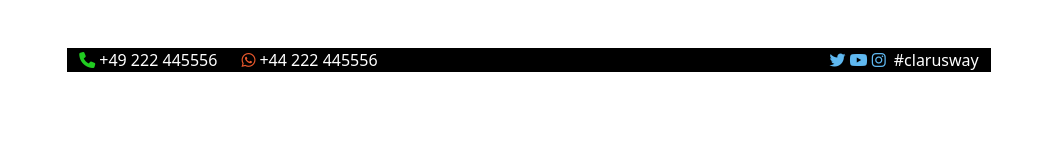
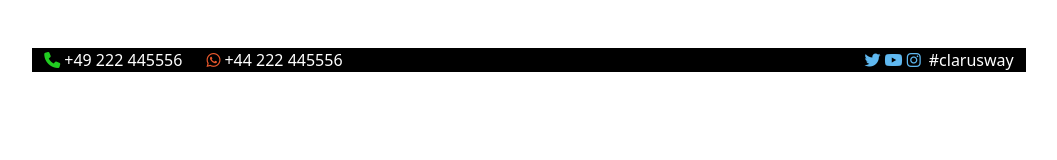
Before and after one commit to Yunusplt/Assignment_Bootstrap_Display_Flex, a plain HTML site: page index.html in a window 1280 px wide. Shown: the whole page, without its empty margins (99-1156 px from the left). Drawn offline with nearby package versions, Linux system fonts and the light colour scheme.

Commit message:
Der Fehler wurde erledigt.

```diff
--- a/index.html
+++ b/index.html
@@ -21,23 +21,23 @@
 
   </head>
   <body class="text-white">
-    <div class="container">
-        <div class="row d-flex justify-content-center mt-5 w-100">
-            <div class="col-sm-auto pe-1 bg-black">
+    <div class="container-fluid">
+        <div class="row d-flex justify-content-center mt-5 w-100 ">
+            <div class="col-auto pe-1 bg-black ">
                 <i class="fa-solid fa-phone" style="color: rgb(33, 204, 33)"></i>
             </div>
-            <div class="d-sm-none ps-0 d-md-block col-md-auto bg-black ">+49 222 445556</div>
-            <div class="col-sm-3 pe-1 col-md-auto bg-black">
+            <div class="d-none  ps-0 d-md-block col-md-auto bg-black ">+49 222 445556</div>
+            <div class="col-auto col-sm-3 pe-1 col-md-auto bg-black">
                 <i class="fa-brands fa-whatsapp" style="color: rgb(233, 88, 44);"></i>
             </div>
-            <div class="d-sm-none ps-0 d-md-block col-md-3 col-lg-6 bg-black">+44 222 445556</div>
-            <div class="col-sm-auto pe-2 bg-black">
+            <div class="d-none  col-sm-1 ps-0 d-md-block col-md-3 col-lg-6 bg-black">+44 222 445556</div>
+            <div class="col-auto pe-2 bg-black">
 
                 <i class="fa-brands fa-twitter" style="color: rgb(95, 184, 240);"></i>
                 <i class="fa-brands fa-youtube" style="color: rgb(95, 184, 240);"></i>
                 <i class="fa-brands fa-instagram" style="color: rgb(95, 184, 240);"></i>
             </div>
-            <div class="d-sm-none ps-0 d-lg-block col-lg-auto bg-black">#clarusway</div>
+            <div class="d-none  ps-0 d-lg-block col-lg-auto bg-black">#clarusway</div>
         </div>
     </div>
 
```
